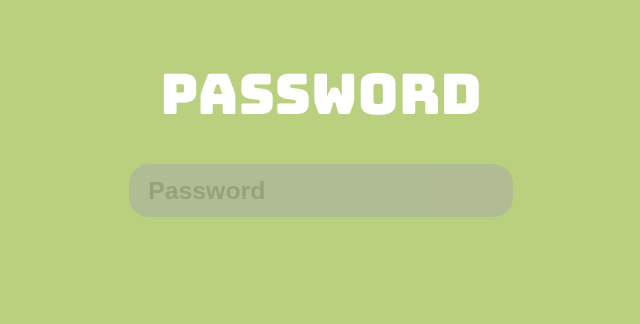
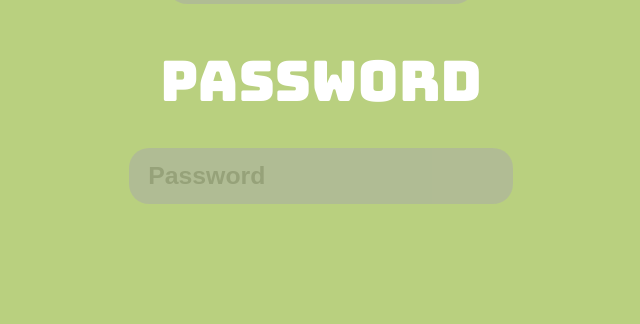
Before and after one commit to Samdvich/CompUI, a PHP site: page /login.php in a window 1280 px wide. Shown: the part 476-800 px from the top of the page, without its empty margins (331-971 px from the left). Run offline with PHP 8.4, Linux system fonts and the light colour scheme.

Commit message:
Login screen scaling
I lied, i made another commit to allow media statements to work well with the login form. There aren't any media statements yet... but now it's possible without jank at least.

```diff
--- a/login.php
+++ b/login.php
@@ -52,7 +52,7 @@
             body {
                 display: grid;
                 grid-template-columns: auto 30% auto;
-                grid-template-rows: 33.333% 33.333% 33.333%;
+                grid-template-rows: auto 20% 5% 20% 15%;
                 margin: 0;
                 padding: 0;
             }
@@ -79,7 +79,7 @@
             }
 
             .password {
-                grid-row: 3;
+                grid-row: 4;
             }
 
             .user-field:hover ~ .user , .password-field:hover ~ .password {
@@ -100,8 +100,9 @@
             .user-field , .password-field {
                 display: grid;
                 grid-column: 2;
-                height: 20%;
+                height: 35%;
                 margin: auto;
+                margin-bottom: 0;
                 background-color: transparent;
                 border-radius: 20px;
                 background-color: darkgray;
@@ -117,7 +118,7 @@
             }
 
             .password-field {
-                grid-row: 3;
+                grid-row: 4;
                 width: 90%;
             }
 
```
